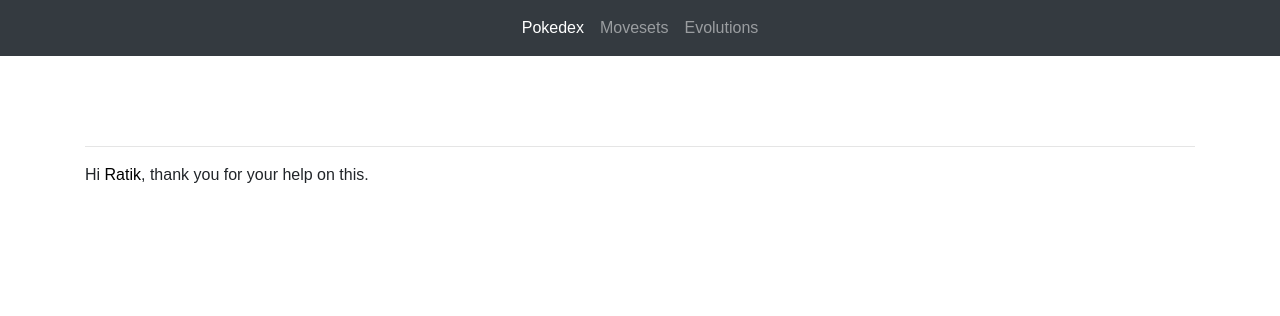
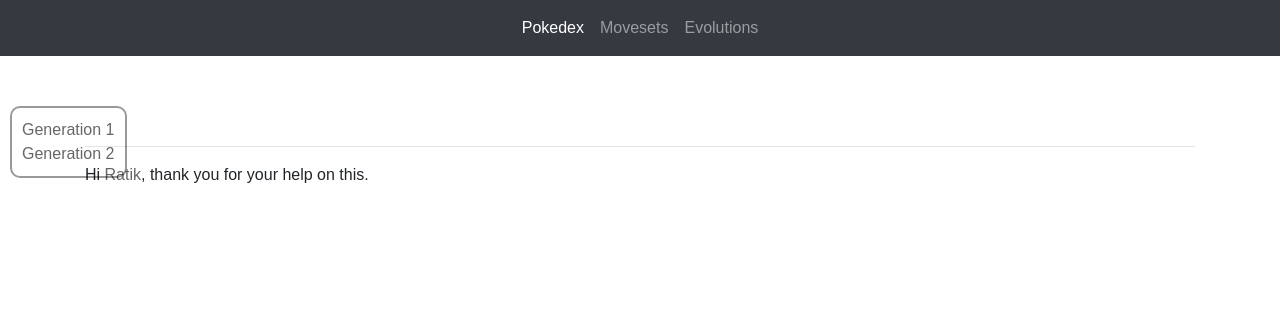
Before and after one commit to harjaschatha/Pokedex, a Django app: page / in a window 1280 px wide. Shown: the top 316 px of the page. Run offline with Django 3.2, Linux system fonts and the light colour scheme; data that the repository does not hold is empty; some libraries are stand-ins or nearby versions.

Commit message:
HTML changes
Added aside block and changed a little style.

```diff
--- a/pokedex/templates/pokedex/detail.html
+++ b/pokedex/templates/pokedex/detail.html
@@ -1,6 +1,7 @@
 {% extends 'base.html' %}
 
 {% block body %}
+<div class="container">
 	<img src="{{ pokemon.img }}" class="pokemon-sprite">
 
 	{{ pokemon.name }}
@@ -14,5 +15,5 @@
 	{{ pokemon.height }}
 	<br>
 	{{ pokemon.weight }}
-
+</div>
 {% endblock %}
--- a/pokedex/templates/pokedex/index.html
+++ b/pokedex/templates/pokedex/index.html
@@ -1,15 +1,26 @@
 {% extends 'base.html' %}
 {% load pokedex_extras %}
 
+{% block aside %}
+
+  <aside class="internal-nav">
+    <a href="#1">Generation 1</a>
+    <br>
+    <a href="#152">Generation 2</a>
+  </aside>
+
+{% endblock %}
+
 {% block body %}
+
   <div class="pokemon-grid">
     {% for chunk in pokemons|chunks:3 %}
       <div class="row">
         {% for pokemon in chunk %}
-		      <div class="col-md">
+          <div class="col-md"  id="{{ pokemon.dex }}">
             <a href="{% url 'detail' pokemon.dex %}">
               <div class="pokemon-wrapper">
-				      	<img class="pokemon-image" src="{{ pokemon.img }}" />
+                <img class="pokemon-image" src="{{ pokemon.img }}">
                 <p class="pokemon-name">#{{ pokemon.dex}} <strong>{{ pokemon.name}}</strong></p>
               </div>
             </a>
--- a/static/stylesheets/pokedex.css
+++ b/static/stylesheets/pokedex.css
@@ -5,14 +5,14 @@
 }
 
 a {
-  color: rgba(0,0,0,1);
+  color: rgba(0,0,0,0.6);
   text-decoration: none;
   transition: color 0.3s ease-in-out;
 }
 
 a:hover {
   text-decoration: none;
-  color: rgba(0,0,0,0.6);
+  color: rgba(0,0,0,1);
 }
 
 /* INDEX */
@@ -46,3 +46,13 @@
   text-align: center;
   margin-top: 20px;
 }
+
+.internal-nav {
+  position: fixed;
+  border: 2px solid rgba(0,0,0,0.4);
+  text-align: center;
+  margin-left:10px;
+  margin-top: 50px;
+  border-radius: 10px;
+  padding: 10px;
+}
--- a/templates/base.html
+++ b/templates/base.html
@@ -29,6 +29,10 @@
     </nav>
 	</header>
 
+      {% block aside %}
+      {% endblock %}
+
+
         <main>
           <div class="container">
           {% block body %}
@@ -36,12 +40,13 @@
           </div>
         </main>
 
+
 	<br>
 
 	<footer>
     <div class="container">
     	<hr>
-    	<p>Hi <a href="http://ratiksharma.com/">Ratik</a>, thank you for your help on this.</p>
+    	<p>Hi <a href="http://ratiksharma.com/" target="_blank">Ratik</a>, thank you for your help on this.</p>
     </div>
 	</footer>
 
```
Lines whose indentation alone changed are shown as unchanged.
